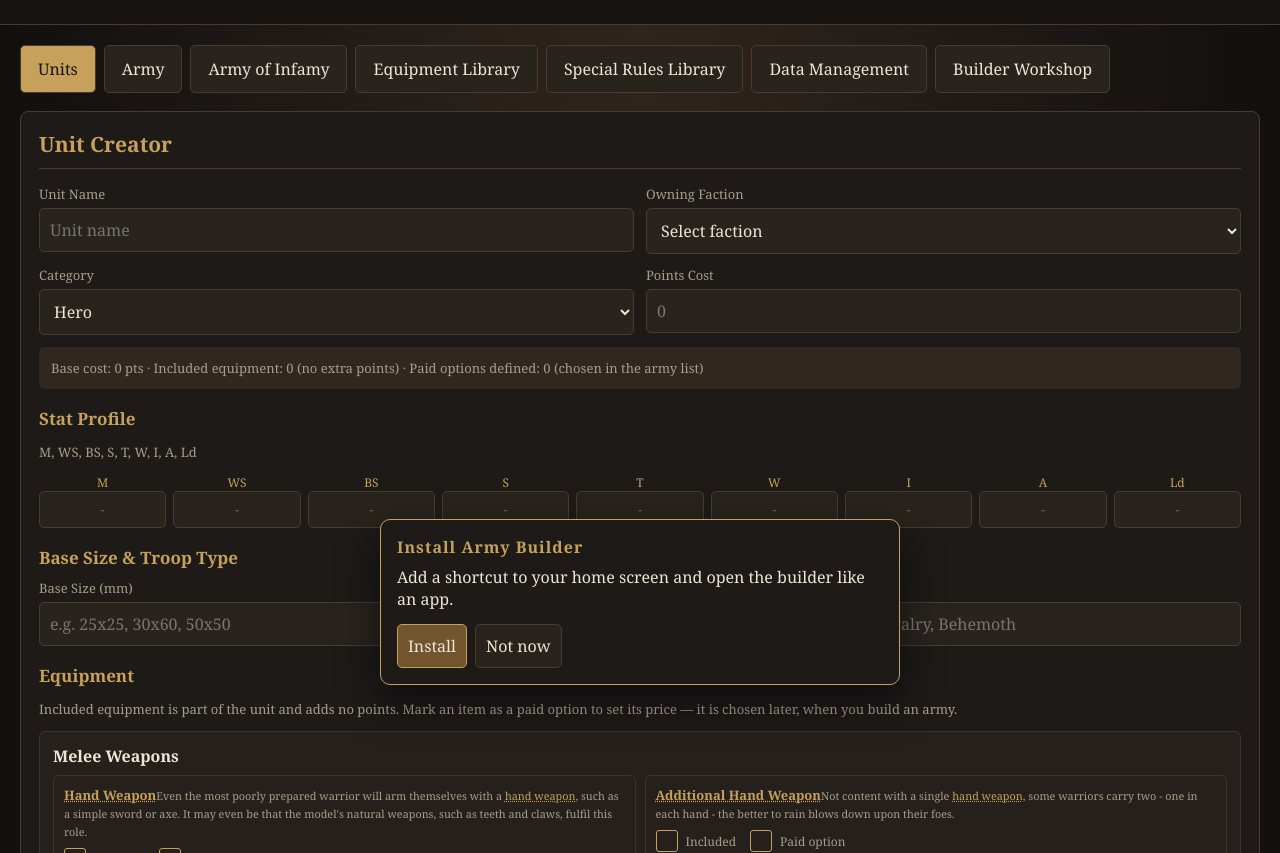
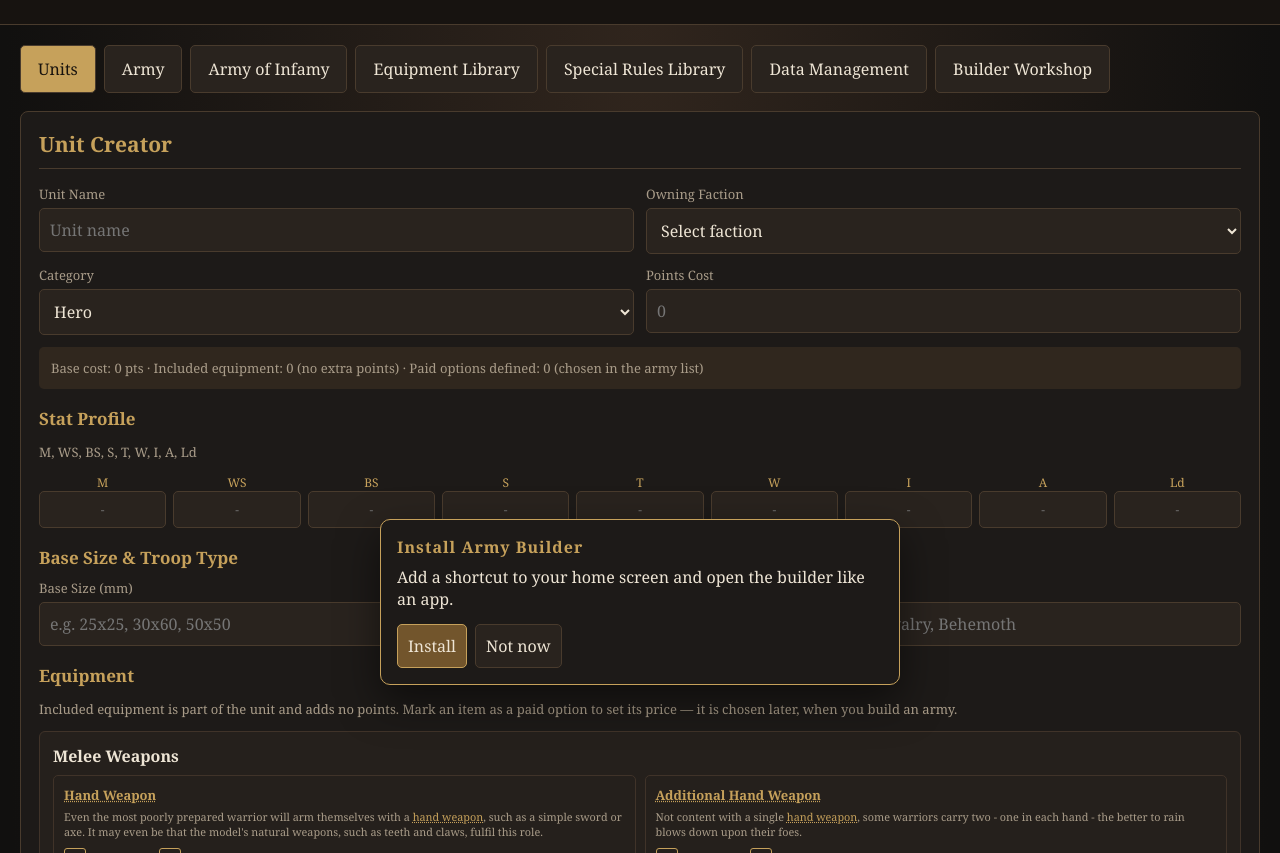
Before and after one commit to SkafenTheRat/Old-Ones-Builder, a plain HTML site: page index.html in a window 1280 px wide. Shown: the part 99-952 px from the top of the page. Drawn offline with Linux system fonts and the light colour scheme.

Commit message:
Place equipment names above their descriptions

```diff
--- a/index.html
+++ b/index.html
@@ -99,6 +99,8 @@ background:#25201c; padding:10px; border-radius:5px;
 border:1px solid #403329; font-size:13px; min-width:0;
 }
 .rule-option label { display:flex; align-items:center; gap:8px; cursor:pointer; }
+.rule-option > strong { display:block; margin-bottom:5px; }
+.equipment-description { display:block; margin:0 0 9px; }
 input[type="checkbox"] {
   appearance:none; -webkit-appearance:none;
   width:16px; height:16px; flex:0 0 16px;
```
